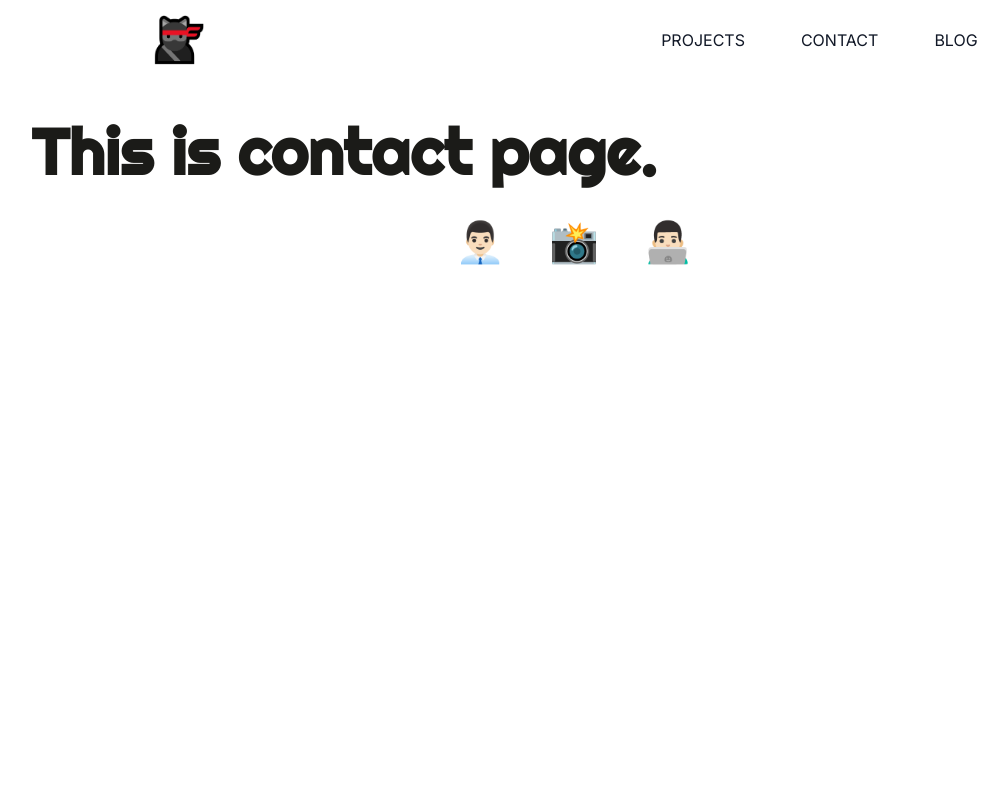
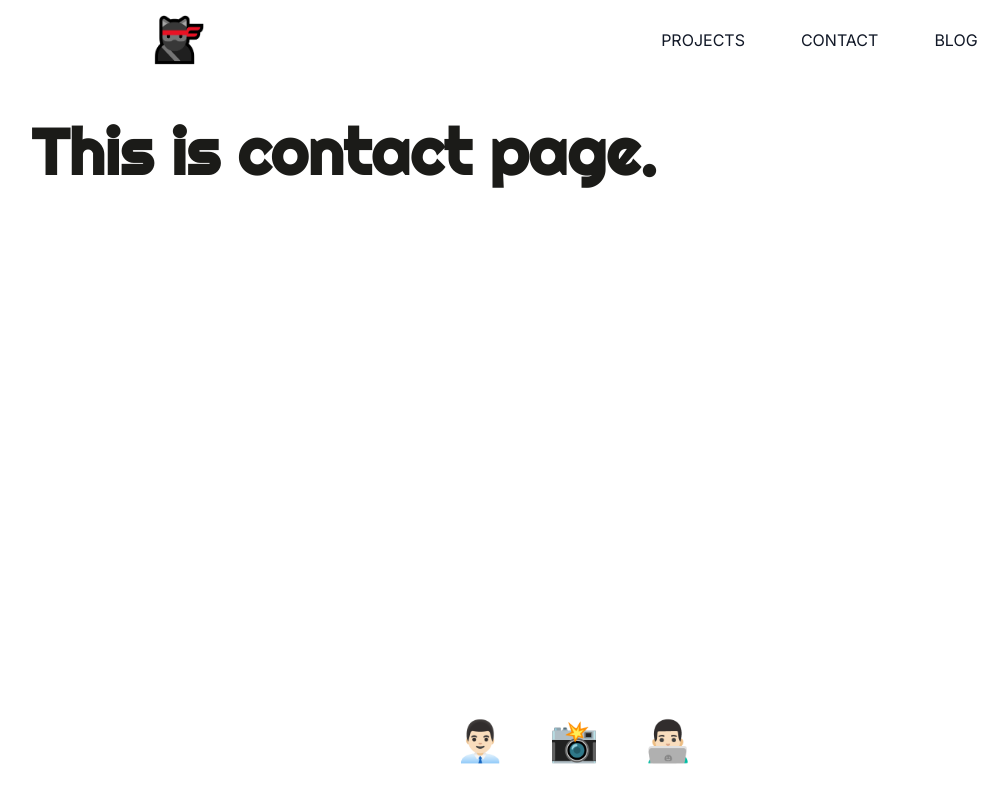
Before and after one commit to AlekseiBelozertsev/blog, a Next.js app: page /contact in a window 1280 px wide. Shown: the top 802 px of the page, without its empty margins (66-1074 px from the left). Built offline with nearby package versions, Linux system fonts and the light colour scheme.

Commit message:
fix: layout

```diff
--- a/components/Footer.tsx
+++ b/components/Footer.tsx
@@ -29,6 +29,7 @@ const FooterBody = styled.div`
     flex-direction: column;
     justify-content: center;
     align-items: center;
+    margin-top: auto;
 
     a {
         position: relative;
--- a/components/Layout.tsx
+++ b/components/Layout.tsx
@@ -5,7 +5,8 @@ export const PageLayout = styled.div`
     display: flex;
     flex-direction: column;
     max-width: 1125px;
-    margin: 120px auto;
+    min-height: calc(100vh - 120px);
+    margin: 120px auto 0 auto;
 
 `
 
--- a/components/sections/Projects.tsx
+++ b/components/sections/Projects.tsx
@@ -30,13 +30,16 @@ const ProjectsSection = styled.section`
     width: 100%;
     padding: 150px 0;
     gap: 48px;
+    @media(max-width: 550px) {
+        padding: 70px 0;
+    }
 
     ${GridLayout} {
         box-sizing: border-box;
         padding-right: 24px;
         gap: 48px;
         width: 100%;
-        @media(max-width: 425px) {
+        @media(max-width: 550px) {
             grid-template-columns: 1fr;
         }
     }
--- a/lib/typography.tsx
+++ b/lib/typography.tsx
@@ -8,7 +8,7 @@ export const MainHeading = styled.h1`
     font-size: 64px;
     line-height: 1em;
     color: ${colors.headlineColor};
-    @media(max-width: 375px) {
+    @media(max-width: 550px) {
         font-size: 32px;
     }
 `;
@@ -51,7 +51,7 @@ export const Paragraph = styled.p`
     font-size: 24px;
     line-height: 150%;
     color: ${colors.paragraphColor};
-    @media(max-width: 375px) {
+    @media(max-width: 550px) {
         font-size: 16px;
     }
 `;
--- a/pages/blog/index.tsx
+++ b/pages/blog/index.tsx
@@ -76,7 +76,7 @@ const BlogBody = styled.div`
         @media(max-width: 768px) {
             grid-template-columns: repeat(2, 1fr)
         }
-        @media(max-width: 425px) {
+        @media(max-width: 550px) {
             grid-template-columns: 1fr;
         }
     }
```
Also changed, not shown: components/Post.tsx (+16 -0 lines).
